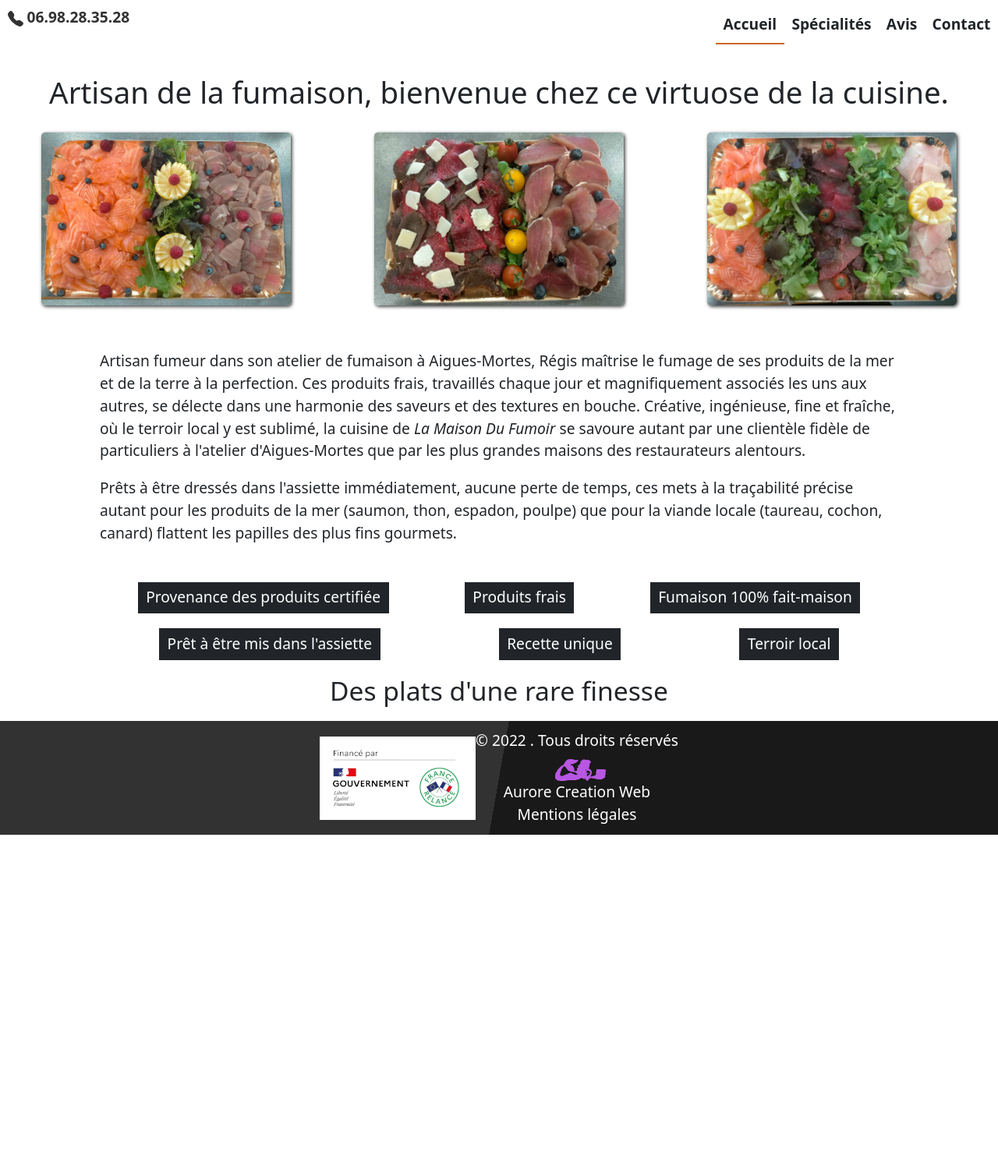
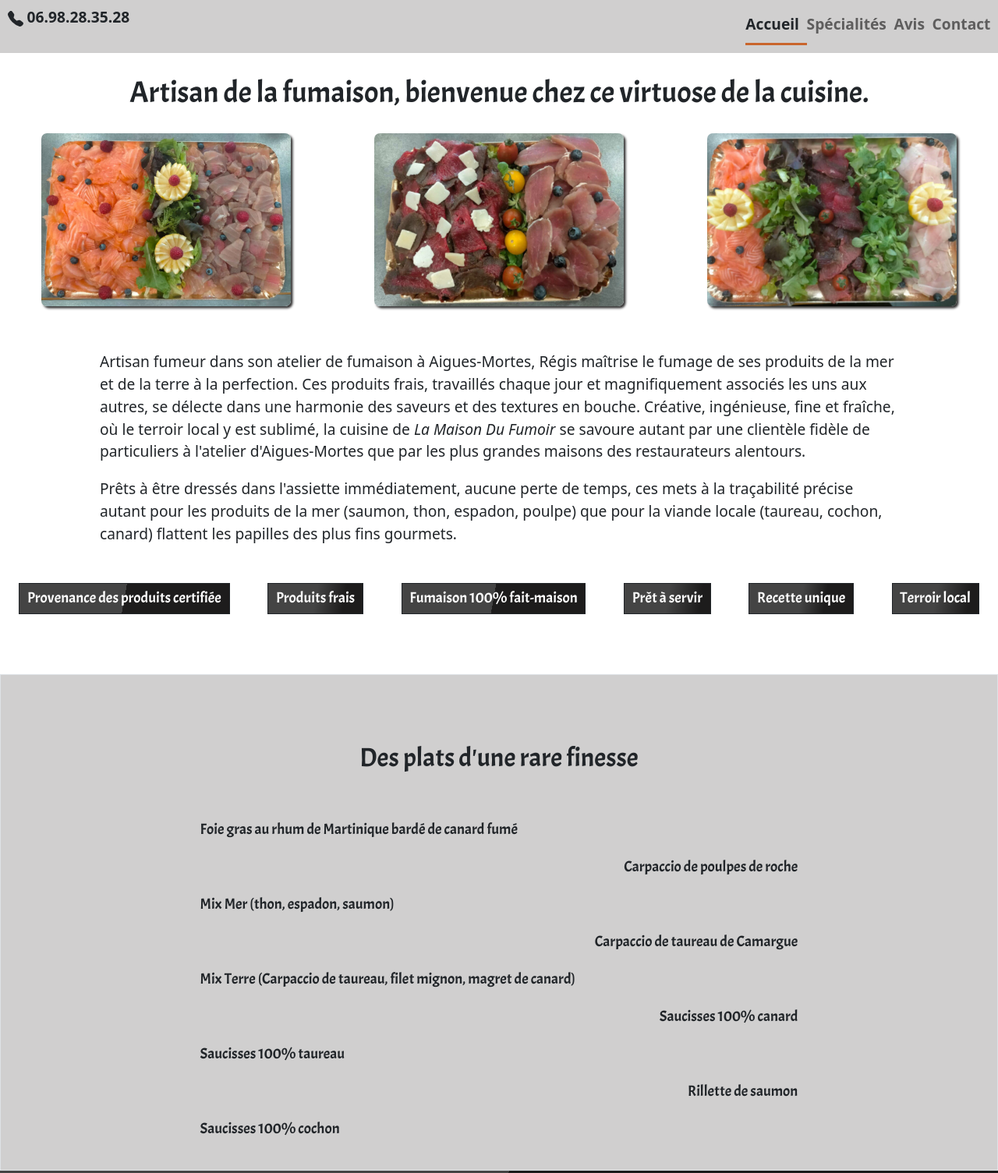
Before and after one commit to Chaplin16/fumoir-aiguesmortes.fr, a plain HTML site: page index.html in a window 1280 px wide. Shown: the part 233-1738 px from the top of the page at 78% size. Before the commit the page ends 1304 px from the top, so only its background shows below. Drawn offline with nearby package versions, Linux system fonts and the light colour scheme.

Commit message:
anim sur noms des plats + couleurs bg

```diff
--- a/index.html
+++ b/index.html
@@ -17,9 +17,8 @@
         <meta property="og:description" content="">
 
         <!-- bootstrap -->
-        <link href="https://cdn.jsdelivr.net/npm/bootstrap@5.0.2/dist/css/bootstrap.min.css" rel="stylesheet"
-        integrity="sha384-EVSTQN3/azprG1Anm3QDgpJLIm9Nao0Yz1ztcQTwFspd3yD65VohhpuuCOmLASjC"
-        crossorigin="anonymous">
+        <link href="https://cdn.jsdelivr.net/npm/bootstrap@5.2.0/dist/css/bootstrap.min.css" rel="stylesheet" integrity="sha384-gH2yIJqKdNHPEq0n4Mqa/HGKIhSkIHeL5AyhkYV8i59U5AR6csBvApHHNl/vI1Bx" crossorigin="anonymous">
+
 
         <link rel="icon" type="image/png" sizes="16x16"
         href="images/favicon.png">
@@ -32,15 +31,15 @@
         <!-- HEADER -->
         <header>
             <!-- IMG BEFORE NAVBAR -->
-            <div class="d-flex bg-header justify-content-center " style="width:100%; height: 12rem;">
+            <div class="d-flex bg-header justify-content-center" style="width:100%; height: 12rem;">
                  <img class="d-none d-md-none d-lg-block overflow-hidden" src="images/saumon-fume-aigues-mortes.png" alt="saumon fumé de la maison du fumoir">
                 <img class="d-block" src="images/logo-maison-du-fumoir.png" alt="maison du fumoir a aigues mortes">
                 <img class="d-none d-md-none d-lg-block overflow-hidden" src="images/poisson-viande-fume-aigues-mortes.png" alt="prestations de la maison du fumoir">
             </div>
             <!-- NAVBAR -->
-            <nav class="navbar navbar-expand-lg  w-100">
+            <nav class="navbar navbar-expand-lg w-100 bg-grey">
                 <div>
-                    <p class="phone color-dark fw-bolder ps-2 ">
+                    <p class="fw-bolder ps-2 ">
                         <svg xmlns="http://www.w3.org/2000/svg" width="20" height="20" fill="currentColor"
                             class="bi bi-telephone-fill" viewBox="0 0 16 16">
                             <path fill-rule="evenodd"
@@ -49,38 +48,42 @@
                         06.98.28.35.28
                     </p>
                 </div>
-                <button class="navbar-toggler bg-dark me-1 pb-2"
+                <button class="navbar-toggler bg-header me-1 pb-2"
                 type="button"
                 data-bs-toggle="collapse" data-bs-target="#navbarNav" aria-controls="navbarNav" aria-expanded="false"
                 aria-label="Toggle navigation">
-                <span class="fs-6" style="color: #e47231">MENU</span>
+                <span class="fs-6 text-orange">MENU</span>
                 </button>
                 <div class="collapse navbar-collapse justify-content-end" id="navbarNav">
                 <ul class="navbar-nav">
                     <li class="nav-item active">
-                    <a class="nav-link fw-bolder text-dark" href="index.html">Accueil</a>
+                    <a class="nav-link fw-bolder ps-2 ps-lg-0 pe-lg-2 text-dark" href="index.html">Accueil</a>
                     </li>
 
                     <li class="nav-item">
-                        <a class="nav-link fw-bolder text-dark" href="index.html">Spécialités</a>
+                        <a class="nav-link fw-bolder  ps-2 ps-lg-0 pe-lg-2" href="index.html">Spécialités</a>
                     </li>
                     <li class="nav-item">
-                        <a class="nav-link fw-bolder text-dark" href="opinion.html">Avis</a>
+                        <a class="nav-link fw-bolder  ps-2 ps-lg-0 pe-lg-2" href="opinion.html">Avis</a>
                     </li>
                     <li class="nav-item">
-                        <a class="nav-link fw-bolder text-dark" href="contact.html">Contact</a>
+                        <a class="nav-link fw-bolder   ps-2 ps-lg-0 pe-lg-2" href="contact.html">Contact</a>
                     </li>
                 </ul>
                 </div>
             </nav>
         </header>
         <main>
-            <h1 class="text-center h2 my-4">Artisan de la fumaison, bienvenue chez ce virtuose de la cuisine.</h1>
-            <div class="d-flex justify-content-around flex-nowrap mt-3 img-dish">
-                <img class="shadow w-25 rounded" src="images/saumon-fume-thon-aigues-mortes.jpeg " alt="carpaccio de thon et saumon par la maison du fumoir" />
+            <h1 class="text-center h2 my-4 font">Artisan de la fumaison, bienvenue chez ce virtuose de la cuisine.</h1>
+            <!-- IMG AFTER NAVBAR -->
+            <div class="d-flex justify-content-around flex-nowrap mt-3 animation-img-dish">
+                <img class="shadow w-25 rounded " src="images/saumon-fume-thon-aigues-mortes.jpeg " alt="carpaccio de thon et saumon par la maison du fumoir" />
+
                 <img class="shadow w-25 rounded" src="images/roti-fume-aigues-mortes.jpeg" alt="carpaccio de thon et saumon par la maison du fumoir" />
                 <img class="shadow w-25 rounded" src="images/saumon-fume-mache-aigues-mortes.jpeg" alt="carpaccio de thon et saumon par la maison du fumoir" />
+
             </div>
+            <!-- TEXT -->
             <article class="m-auto py-4" style="max-width:80%">
                 <p class="mt-4">
                     Artisan fumeur dans son atelier de fumaison à Aigues-Mortes, Régis maîtrise le fumage de ses produits de la mer et de la terre à la perfection. Ces produits frais, travaillés chaque jour et magnifiquement associés les uns aux autres, se délecte dans une harmonie des saveurs et des textures en bouche. Créative, ingénieuse, fine et fraîche, où le terroir local y est sublimé, la cuisine de <em>La Maison Du Fumoir</em> se savoure autant par une clientèle fidèle de particuliers à l'atelier d'Aigues-Mortes que par les plus grandes maisons des restaurateurs alentours.
@@ -89,21 +92,34 @@
                     Prêts à être dressés dans l'assiette immédiatement, aucune perte de temps, ces mets à la traçabilité précise autant pour les produits de la mer (saumon, thon, espadon, poulpe) que pour la viande locale (taureau, cochon, canard)  flattent les papilles des plus fins gourmets.
                 </p>
             </article>
-            <div class="d-flex justify-content-around  fs-6 flex-wrap m-auto" style="max-width:80%">
-                <p class="mx-2 px-2 py-1 border border-dark bg-dark text-white">Provenance des produits certifiée</p>
-                <p class="mx-2 px-2 py-1 border border-dark bg-dark text-white">Produits frais</p>
-                <p class="mx-2 px-2 py-1 border border-dark bg-dark text-white">Fumaison 100% fait-maison</p>
-                <p class="mx-2 px-2 py-1 border border-dark bg-dark text-white">Prêt à être mis dans l'assiette</p>
-                <p class="mx-2 px-2 py-1 border border-dark bg-dark text-white">Recette unique</p>
-                <p class="mx-2 px-2 py-1 border border-dark bg-dark text-white">Terroir local</p>
+            <div class="d-flex justify-content-around fs-6 flex-wrap m-auto pb-5 font" >
+                <p class="mx-2 px-2 py-1 border border-dark bg-header text-white">Provenance des produits certifiée</p>
+                <p class="mx-2 px-2 py-1 border border-dark bg-header text-white">Produits frais</p>
+                <p class="mx-2 px-2 py-1 border border-dark bg-header text-white">Fumaison 100% fait-maison</p>
+                <p class="mx-2 px-2 py-1 border border-dark bg-header text-white">Prêt à servir</p>
+                <p class="mx-2 px-2 py-1 border border-dark bg-header text-white">Recette unique</p>
+                <p class="mx-2 px-2 py-1 border border-dark bg-header text-white">Terroir local</p>
 
             </div>
-            <h2 class="h3 text-center">Des plats d'une rare finesse</h2>
-            <p></p>
+            <!-- DISHES NAMES -->
+            <section class="border pt-5 bg-grey font">
+                <h2 class="h3 text-center py-4">Des plats d'une rare finesse</h2>
+                <div  class="mx-auto py-3 nameDish w-75">
+                    <p>Foie gras au rhum de Martinique bardé de canard fumé</p>
+                    <p class="text-end">Carpaccio de poulpes de roche</p>
+                    <p>Mix Mer (thon, espadon, saumon)</p>
+                    <p class="text-end">Carpaccio de taureau de Camargue</p>
+                    <p>Mix Terre (Carpaccio de taureau, filet mignon, magret de canard)</p>
+                    <p class="text-end">Saucisses 100% canard</p>
+                    <p>Saucisses 100% taureau</p>
+                    <p class="text-end">Rillette de saumon</p>
+                    <p>Saucisses 100% cochon</p>
+                </div>
+            </section>
 
         </main>
         <footer>
-            <div class="bg-header footer w-100 d-flex justify-content-center align-items-center">
+            <div class="bg-header footer w-100 d-flex justify-content-center align-items-center small">
                 <img class=" h-auto pt-3 pb-3" src="images/etiquette-FR-kit-com.png"
                     alt="site financé par le plan relance du gouvernement">
                 <div class="formality">
@@ -120,9 +136,9 @@
             </div>
         </footer>
 
-      <script src="https://cdn.jsdelivr.net/npm/bootstrap@5.0.1/dist/js/bootstrap.bundle.min.js" integrity="sha384-gtEjrD/SeCtmISkJkNUaaKMoLD0//ElJ19smozuHV6z3Iehds+3Ulb9Bn9Plx0x4" crossorigin="anonymous"></script>
-
-
+        <script src="https://cdn.jsdelivr.net/npm/@popperjs/core@2.11.5/dist/umd/popper.min.js" integrity="sha384-Xe+8cL9oJa6tN/veChSP7q+mnSPaj5Bcu9mPX5F5xIGE0DVittaqT5lorf0EI7Vk" crossorigin="anonymous"></script>
+        <script src="https://cdn.jsdelivr.net/npm/bootstrap@5.2.0/dist/js/bootstrap.min.js" integrity="sha384-ODmDIVzN+pFdexxHEHFBQH3/9/vQ9uori45z4JjnFsRydbmQbmL5t1tQ0culUzyK" crossorigin="anonymous"></script>
+        <script src="https://cdn.jsdelivr.net/npm/bootstrap@5.2.0/dist/js/bootstrap.bundle.min.js" integrity="sha384-A3rJD856KowSb7dwlZdYEkO39Gagi7vIsF0jrRAoQmDKKtQBHUuLZ9AsSv4jD4Xa" crossorigin="anonymous"></script>
 
   </body>
 
--- a/keyframes.scss
+++ b/keyframes.scss
@@ -3,3 +3,19 @@
     40%{opacity:0}
     100%{opacity: 1;}
 }
+
+@keyframes moveNameDishLeft {
+    0%{
+        margin-left: 25%;
+        opacity: 0.5;
+    }
+    100%{left:0;}
+}
+
+@keyframes moveNameDishRight{
+    0%{
+        margin-right: 25%;
+        opacity: 0.50;
+    }
+    100%{right:0;}
+}
--- a/style.scss
+++ b/style.scss
@@ -1,4 +1,5 @@
 @import 'keyframes';
+@import url('https://fonts.googleapis.com/css2?family=Acme&display=swap');
 
 html{
     box-sizing: border-box;
@@ -7,17 +8,29 @@ html{
     max-width: 100%;
     font-size: 1.2rem;
     min-height: 100%!important;
+    color: #333232!important;
 }
 
 $color-dark : #333232;
 $color-orange:#c9652c;
 
 .bg-header{
-    background: linear-gradient(100deg, $color-dark 50%, #191919 100px);
+    background: linear-gradient(100deg, #444444 50%, #1d1c1c 100px);
 }
 
-.color-dark {
+.bg-grey{
+    background-color: rgba(177, 175, 175, 0.6);;
+}
+
+.text-dark{
     color: $color-dark;
+}
+
+.text-orange{
+    color: $color-orange;
+}
+.font{
+    font-family: 'Acme', sans-serif!important;
 }
 
 nav {
@@ -34,29 +47,54 @@ nav {
         outline: none!important;
         box-shadow: 0 0 0 0rem!important;
     }
-    &:hover{
-        background-color: rgba(177, 175, 175, 0.6);
-    }
     .active{
-        border-bottom: 2px solid $color-orange;
-        display: inline-block;
+        border-bottom: 3px solid $color-orange;
     }
 }
 
 main{
     .shadow{
-        box-shadow: 1.5px 1.5px 4px $color-dark!important;
+        box-shadow: 2.5px 2.5px 3px $color-dark!important;
     }
-    .img-dish img:first-child{
+    .animation-img-dish img:first-child{
         animation: appearArticle 1000ms;
     }
-    .img-dish img:nth-child(2){
+    .animation-img-dish img:nth-child(2){
         animation: appearArticle 2000ms ease-in-out;
     }
-    .img-dish img:nth-child(3){
+    .animation-img-dish img:nth-child(3){
         animation: appearArticle 3000ms ease-in-out;
     }
     article{
         animation: appearArticle 3500ms ease-in;
     }
+
+    .nameDish p:nth-child(2n-1){
+        animation: moveNameDishLeft 1500ms ;
+    }
+    .nameDish p:nth-child(2n){
+        animation: moveNameDishRight 1500ms ;
+    }
 }
+
+@media screen and (max-width:1000px) {
+    .active{
+        border-bottom: 0px solid transparent!important;
+
+    }
+    .active .text-dark{
+        color:$color-orange!important;
+    }
+}
+
+@media screen and (min-width:1000px) {
+    .nameDish{
+        max-width: 60%!important;
+    }
+}
+
+@media screen and (min-width:1500px) {
+    .nameDish{
+        max-width: 50%!important;
+    }
+}
```
Also changed, not shown: contact.html (+34 -17 lines), opinion.html (+29 -13 lines), style.css, 1 other file.
